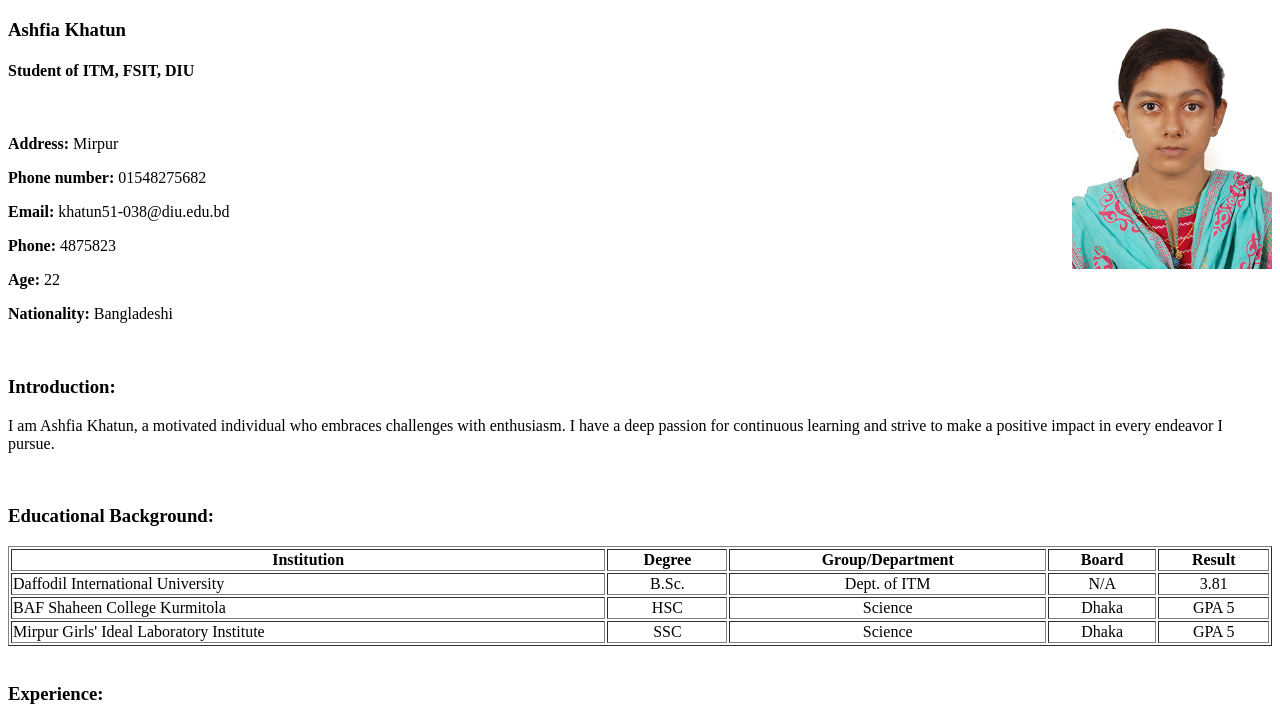
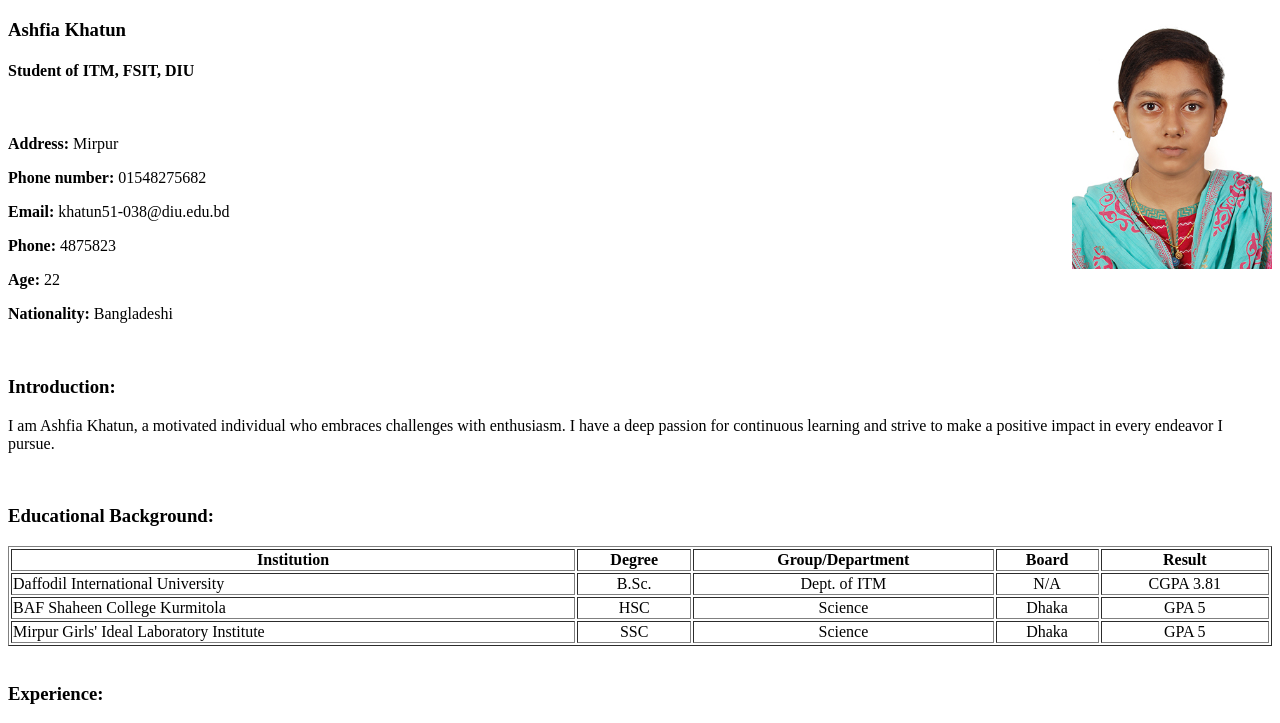
Before and after one commit to ashfiaKhatun/ITM224_Assignment1, a plain HTML site: page index.html in a window 1280 px wide. Shown: the top 723 px of the page. Drawn offline with Linux system fonts and the light colour scheme.

Commit message:
Updated info

```diff
--- a/index.html
+++ b/index.html
@@ -43,7 +43,7 @@
                     <td align="center">B.Sc.</td>
                     <td align="center">Dept. of ITM</td>
                     <td align="center">N/A</td>
-                    <td align="center">3.81</td>
+                    <td align="center">CGPA 3.81</td>
                 </tr>
                 <tr>
                     <td>BAF Shaheen College Kurmitola</td>
```
